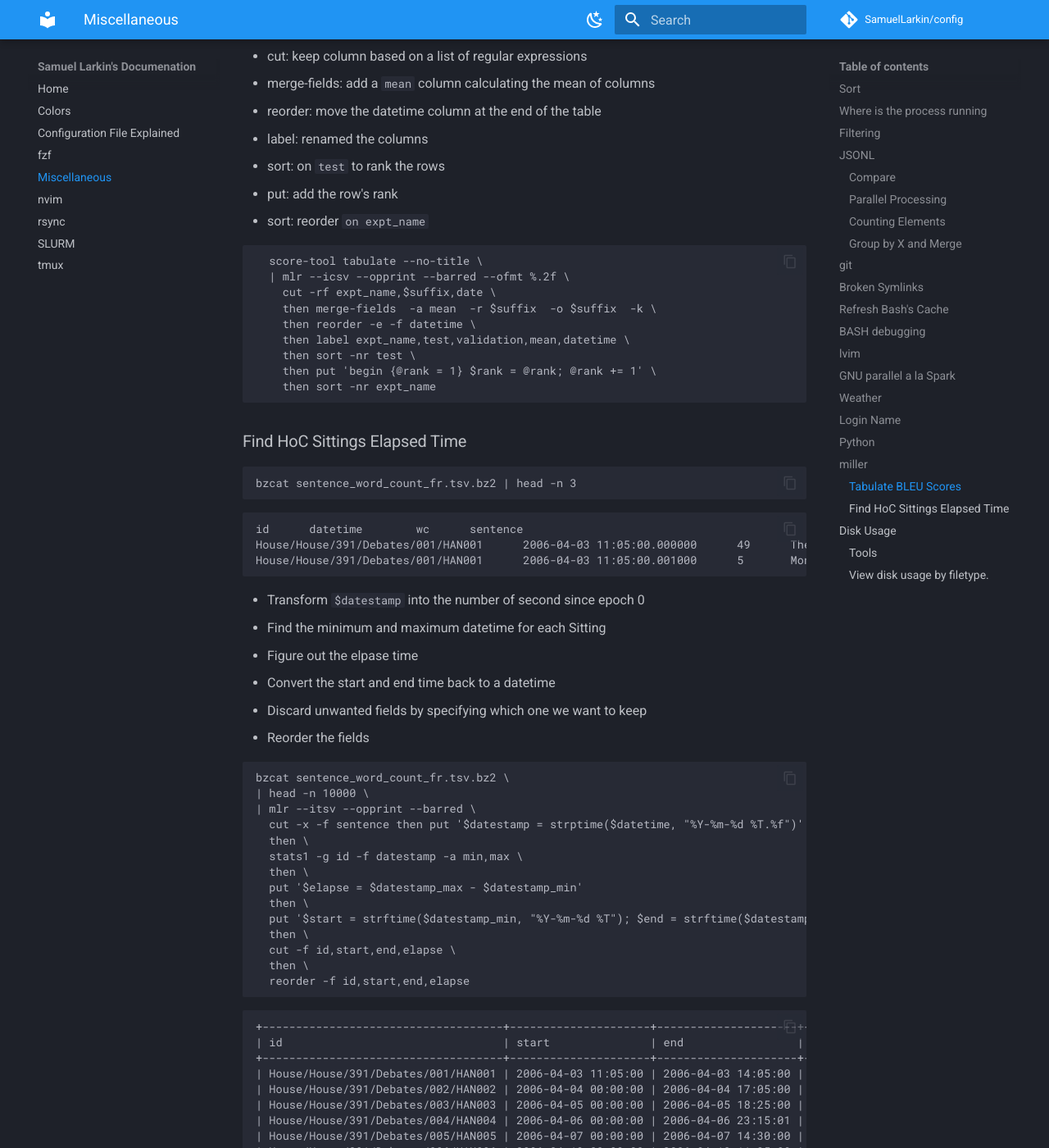
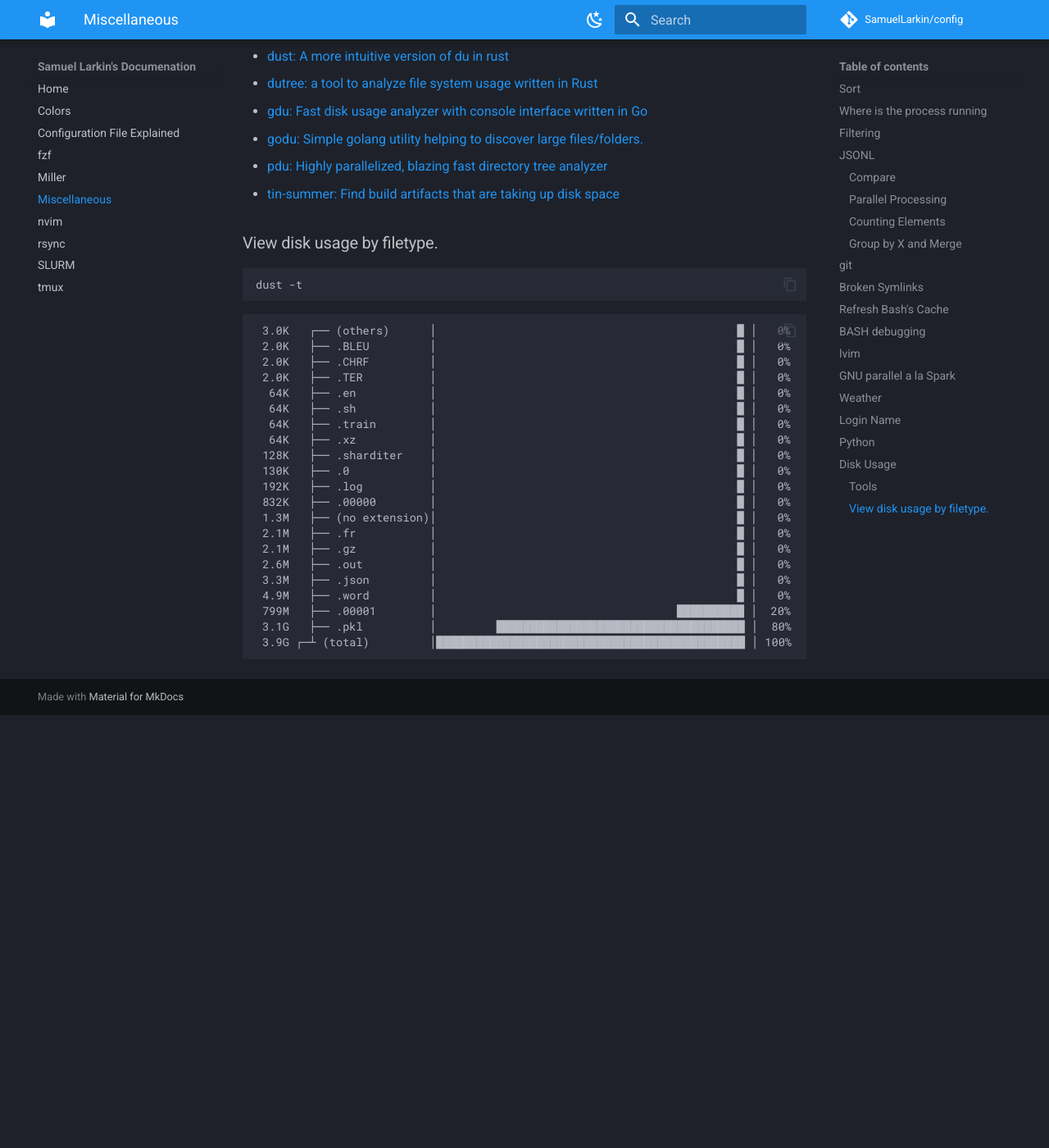
Before and after one commit to SamuelLarkin/config, an MkDocs documentation site: the page built from docs/doc.md, in a window 1280 px wide and 1400 px high, scrolled down 4907 px. Shown: the whole window at 82% size. Built offline with MkDocs 1.6.1 and Material for MkDocs 9.7.7, drawn with Linux system fonts in a browser that asks for light colours; comment, search, counter and statistics services are not loaded; the version menu is left out; after the commit the page ends 5779 px from its top, so only the background shows below that; some of the changed text lies outside the part shown.

````diff
--- a/docs/doc.md
+++ b/docs/doc.md
@@ -211,80 +211,6 @@
 ```
 
 
-## miller
-
-### Tabulate BLEU Scores
-* Reading a csv dataframe
-* Write a nice table using bars
-* Print numbers with 2 decimal
-* cut: keep column based on a list of regular expressions
-* merge-fields: add a `mean` column calculating the mean of columns
-* reorder: move the datetime column at the end of the table
-* label: renamed the columns
-* sort: on `test` to rank the rows
-* put: add the row's rank
-* sort: reorder `on expt_name`
-
-```sh
-  score-tool tabulate --no-title \
-  | mlr --icsv --opprint --barred --ofmt %.2f \
-    cut -rf expt_name,$suffix,date \
-    then merge-fields  -a mean  -r $suffix  -o $suffix  -k \
-    then reorder -e -f datetime \
-    then label expt_name,test,validation,mean,datetime \
-    then sort -nr test \
-    then put 'begin {@rank = 1} $rank = @rank; @rank += 1' \
-    then sort -nr expt_name
-```
-
-### Find HoC Sittings Elapsed Time
-
-```sh
-bzcat sentence_word_count_fr.tsv.bz2 | head -n 3
-```
-```
-id      datetime        wc      sentence
-House/House/391/Debates/001/HAN001      2006-04-03 11:05:00.000000      49      The 38th Parliament ...
-House/House/391/Debates/001/HAN001      2006-04-03 11:05:00.001000      5       Monday, April 3, 2006
-```
-
-* Transform `$datestamp` into the number of second since epoch 0
-* Find the minimum and maximum datetime for each Sitting
-* Figure out the elpase time
-* Convert the start and end time back to a datetime
-* Discard unwanted fields by specifying which one we want to keep
-* Reorder the fields
-
-```sh
-bzcat sentence_word_count_fr.tsv.bz2 \
-| head -n 10000 \
-| mlr --itsv --opprint --barred \
-  cut -x -f sentence then put '$datestamp = strptime($datetime, "%Y-%m-%d %T.%f")' \
-  then \
-  stats1 -g id -f datestamp -a min,max \
-  then \
-  put '$elapse = $datestamp_max - $datestamp_min'
-  then \
-  put '$start = strftime($datestamp_min, "%Y-%m-%d %T"); $end = strftime($datestamp_max, "%Y-%m-%d %T")' \
-  then \
-  cut -f id,start,end,elapse \
-  then \
-  reorder -f id,start,end,elapse
-```
-```
-+------------------------------------+---------------------+---------------------+--------------------+
-| id                                 | start               | end                 | elapse             |
-+------------------------------------+---------------------+---------------------+--------------------+
-| House/House/391/Debates/001/HAN001 | 2006-04-03 11:05:00 | 2006-04-03 14:05:00 | 10800.12400007248  |
-| House/House/391/Debates/002/HAN002 | 2006-04-04 00:00:00 | 2006-04-04 17:05:00 | 61500.206000089645 |
-| House/House/391/Debates/003/HAN003 | 2006-04-05 00:00:00 | 2006-04-05 18:25:00 | 66300.73900008202  |
-| House/House/391/Debates/004/HAN004 | 2006-04-06 00:00:00 | 2006-04-06 23:15:01 | 83701.97799992561  |
-| House/House/391/Debates/005/HAN005 | 2006-04-07 00:00:00 | 2006-04-07 14:30:00 | 52200.70899987221  |
-| House/House/391/Debates/006/HAN006 | 2006-04-10 00:00:00 | 2006-04-10 11:35:00 | 41700.10199999809  |
-+------------------------------------+---------------------+---------------------+--------------------+
-```
-
-
 ## Disk Usage
 
 ### Tools
--- a/mkdocs.yml
+++ b/mkdocs.yml
@@ -59,6 +59,7 @@
   - Colors: color.md
   - Configuration File Explained: config_files.md
   - fzf: fzf.md
+  - Miller: milller.md
   - Miscellaneous: doc.md
   - nvim: nvim.md
   - rsync: rsync.md
````
Also changed, not shown: docs/miller.md (added, +136 -0 lines).
